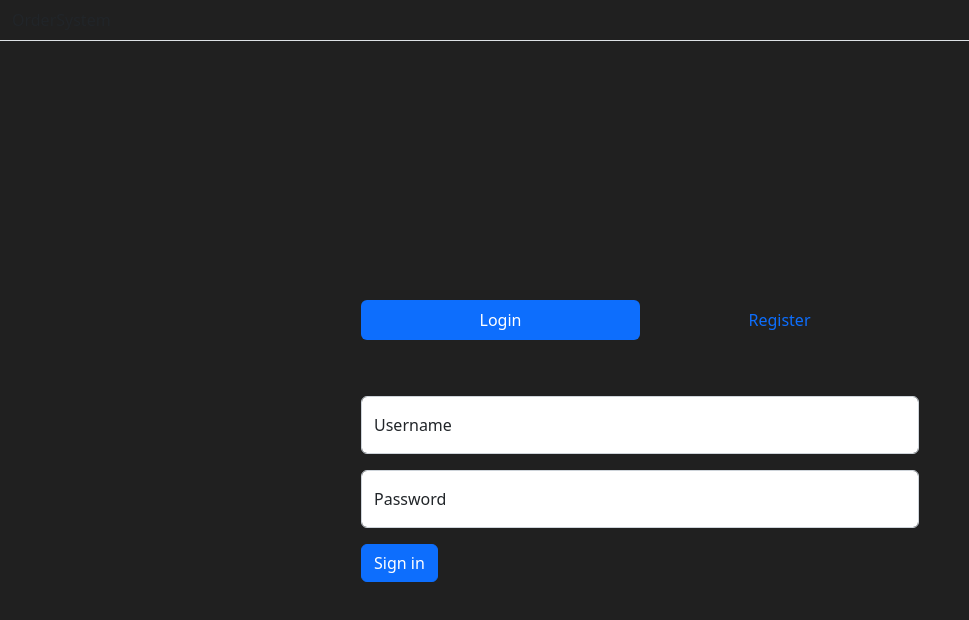
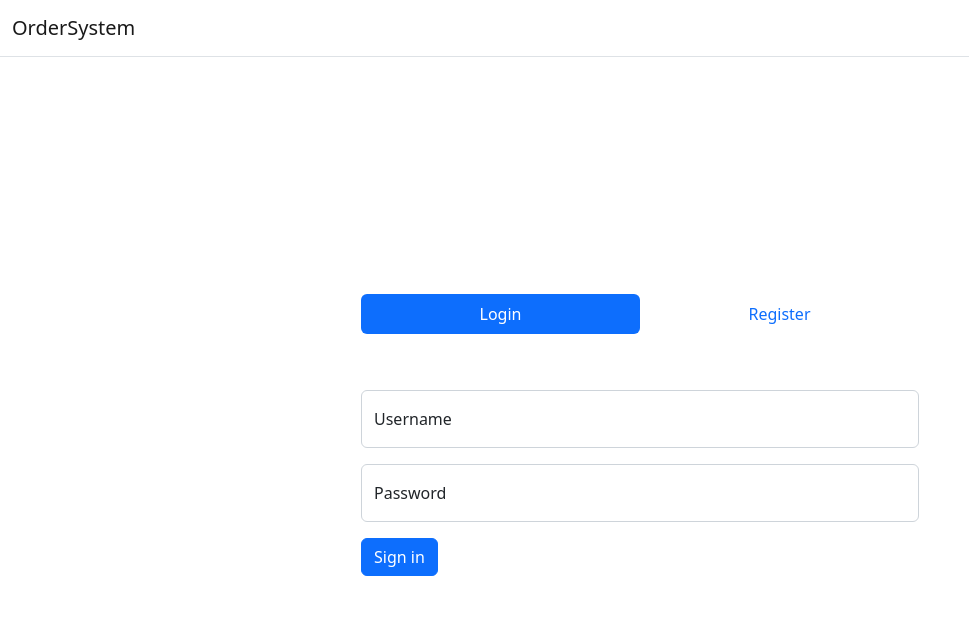
Before and after one commit to Hrenaki/OrderSystem, a React (Create React App) app in the folder OrderSystem.Frontend/: page / in a window 1280 px wide. Shown: the top 620 px of the page, without its empty margins (0-969 px from the left). Built offline with nearby package versions, Linux system fonts and the light colour scheme.

Commit message:
Added logout button + minor fixes

```diff
--- a/OrderSystem.Frontend/src/App.tsx
+++ b/OrderSystem.Frontend/src/App.tsx
@@ -1,21 +1,30 @@
 import LoginRegisterPanel from './components/LoginRegister/LoginRegisterPanel';
 
-import { UserState } from './common/UserState';
+import { UserState, logout } from './common/UserState';
 import MainPanel from './components/MainPanel/MainPanel';
-import { useSelector } from 'react-redux';
+import { useDispatch, useSelector } from 'react-redux';
 
 function App() {
-  const isLogged = useSelector<UserState, boolean>((x) => x.isLogged);
-  console.log(isLogged);
+  const dispatch = useDispatch();
+  const user = useSelector<UserState, UserState>((x) => x);
+  const isLogged = user.isLogged;
 
   return (
-    <div style={{ backgroundColor: '#202020' }}>
-    <header>
-      <nav className='navbar navbar-expand-sm navbar-toggleable-sm navbar-light border-bottom mb-3'>
-        <div className='container-fluid'>OrderSystem</div>
-      </nav>
-    </header>
-      <div className="container d-flex justify-content-center vh-100 pb-3">
+    <div className='d-flex flex-column vh-100'>
+      <header>
+        <nav className='navbar navbar-expand-sm navbar-toggleable-sm navbar-light border-bottom mb-3'>
+          <div className='container-fluid'>
+            <a className="navbar-brand" href="#">OrderSystem</a>
+          </div>
+          {isLogged ?
+            <div className='d-flex align-items-center'>
+              <span className='text-nowrap m-2'>Account: {user.username}</span>
+              <button className="btn btn-light m-2" onClick={() => dispatch(logout())}>Logout</button>
+            </div>
+            : null}
+        </nav>
+      </header>
+      <div className="container flex-fill d-flex justify-content-center pb-3">
         {isLogged ? <MainPanel /> : <LoginRegisterPanel backgroundColor={'#FFFFFF'} />}
       </div>
     </div>
--- a/OrderSystem.Frontend/src/components/MainPanel/MainPanel.tsx
+++ b/OrderSystem.Frontend/src/components/MainPanel/MainPanel.tsx
@@ -1,7 +1,5 @@
 import React, { useEffect, useState } from "react";
-import { useDispatch, useSelector } from "react-redux";
 
-import { logout, UserState } from "../../common/UserState";
 import OrderFilterPanel from "../FilterPanel/OrderFilterPanel";
 import { Provider } from "../../api/models/Providers/ProvidersResponse";
 import OrderSystemAPI from "../../api/OrderSystemAPI";
@@ -10,9 +8,6 @@ import Order from "../../api/models/common/Order";
 import { OrdersRequest } from "../../api/models/Orders/OrdersResponse";
 
 const MainPanel: React.FC = () => {
-    const dispatch = useDispatch();
-    const user = useSelector<UserState, UserState>((x) => x);
-
     const [providers, setProviders] = useState(Array<Provider>(0));
     const [orders, setOrders] = useState(Array<Order>(0));
     const [error, setError] = useState("");
@@ -27,7 +22,7 @@ const MainPanel: React.FC = () => {
                 setError(response.error);
             }
             else {
-                setOrders(response.orders);
+                setOrders(response.orders.map(o => {return {...o, date: new Date(o.date)};}));
                 setError("");
             }
         }
@@ -53,13 +48,13 @@ const MainPanel: React.FC = () => {
         setOrders([...tempOrders, order].sort((a, b) => a.number.localeCompare(b.number)));
     }
 
-    const sortedOrders = orders.sort((a, b) => a.number.localeCompare(b.number));
+    const sortedOrders = orders.sort((a, b) => (b.date.getTime() - a.date.getTime()) || a.number.localeCompare(b.number));
     return (
         <div className='container text-center row justify-content-between'>
-            <div className='col-3 bg-light border rounded-4 p-3'>
+            <div className='col-3 border border-primary rounded-4 p-3'>
                 <OrderFilterPanel providers={providers} onClick={getOrders} />
             </div>
-            <div className='col-8 bg-light border rounded-4 p-3'>
+            <div className='col-8 rounded-4 p-3'>
                 <OrderListPanel providers={providers} orders={sortedOrders} error={error} setOrder={setOrder} refreshOrders={getAllOrders} />
             </div>
         </div>
--- a/OrderSystem.Frontend/src/components/OrderList/OrderEditItemTable.tsx
+++ b/OrderSystem.Frontend/src/components/OrderList/OrderEditItemTable.tsx
@@ -31,23 +31,7 @@ export default function OrderEditItemTable(props: OrderEditItemTableProps) {
             props.setOrderItems(props.items.filter(i => i.id !== item.id));
     };
 
-    const items = props.items?.map(item => (
-        <tr key={item.id}>
-            <th scope="row">{item.name}</th>
-            <td>{item.quantity}</td>
-            <td>{item.unit}</td>
-            <td><button id="1-item-edit-btn" className="btn btn-outline-primary w-auto">Edit</button></td>
-            <td><button id="1-item-delete-btn" className="btn btn-outline-danger w-auto" onClick={() => DeleteOrderItem(item)}>Delete</button></td>
-        </tr>
-    ));
-
-    return (
-        <div>
-            <div className="row justify-content-around">
-                <h4 className="col-4">Order items</h4>
-                <button className="btn btn-primary col-3" onClick={() => AddOrderItem()}>Add item</button>
-            </div>
-
+    const items = props.items !== undefined && props.items!.length > 0 ?
         <div className="table-responsive-lg">
             <table id="order-items-table" className="table table-hover">
                 <thead>
@@ -60,10 +44,31 @@ export default function OrderEditItemTable(props: OrderEditItemTableProps) {
                     </tr>
                 </thead>
                 <tbody>
-                        {items}
+                    {props.items!.map(item => (
+                            <tr key={item.id}>
+                                <th scope="row">{item.name}</th>
+                                <td>{item.quantity}</td>
+                                <td>{item.unit}</td>
+                                <td><button id="1-item-edit-btn" className="btn btn-outline-primary w-auto">Edit</button></td>
+                                <td><button id="1-item-delete-btn" className="btn btn-outline-danger w-auto" onClick={() => DeleteOrderItem(item)}>Delete</button></td>
+                            </tr>
+                        ))
+                    }
                 </tbody>
             </table>
         </div>
+        : '';
+
+    console.log(items);
+
+    return (
+        <div>
+            <div className="row justify-content-around">
+                <h4 className="col-4">Order items</h4>
+                <button className="btn btn-primary col-3" onClick={() => AddOrderItem()}>Add item</button>
+            </div>
+
+            {items}
         </div>
     );
 }
```
Lines whose indentation alone changed are shown as unchanged.
